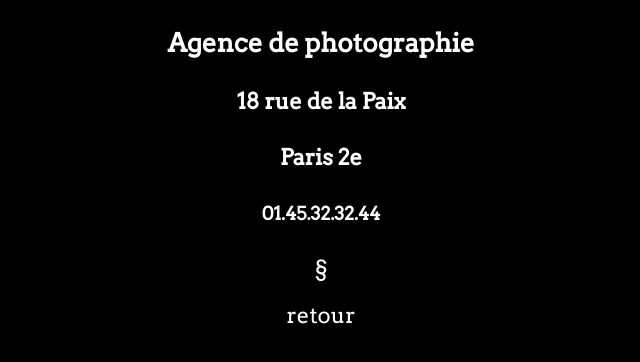
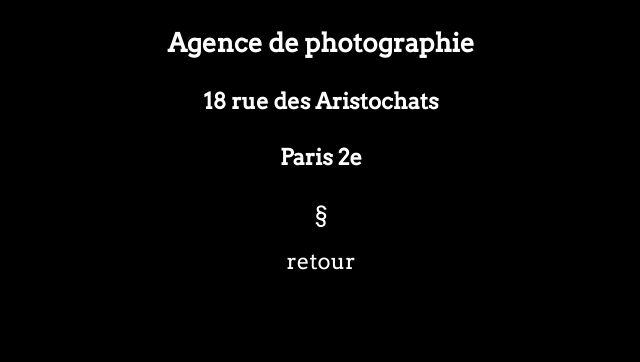
Before and after one commit to egovelox/atelier_decouverte_faber, a website: page public/pages/contact.html in a window 1280 px wide. Shown: the part 86-448 px from the top of the page, without its empty margins (319-959 px from the left). Drawn offline with Linux system fonts and the light colour scheme.

Commit message:
Update README.md and last corrections

```diff
--- a/package.json
+++ b/package.json
@@ -1,9 +1,10 @@
 {
   "name": "testatelier",
   "version": "1.0.0",
-  "description": "test atelier",
+  "description": "test atelier on node v10.16.3",
   "main": "server.js",
   "scripts": {
+    "start": "nodemon server.js",
     "test": "echo \"Error: no test specified\" && exit 1"
   },
   "author": "",
@@ -18,5 +19,8 @@
     "helmet": "^3.21.2",
     "morgan": "^1.9.1",
     "mysql": "^2.17.1"
+  },
+  "devDependencies": {
+    "nodemon": "^2.0.15"
   }
 }
--- a/public/pages/contact.html
+++ b/public/pages/contact.html
@@ -16,9 +16,8 @@
   <div>
     <h1>AnimaL</h1>
     <h3>Agence de photographie</h3>
-    <h4>18 rue de la Paix</h3>
+    <h4>18 rue des Aristochats</h3>
     <h4>Paris 2e</h3>
-    <h5>01.45.32.32.44</h3>
   </div>
   <div>&sect;</div>
   <div class="menu">
--- a/public/styles/index.css
+++ b/public/styles/index.css
@@ -11,7 +11,7 @@ html {
   height: 500px;
   background-size: cover; /* Resize the image to cover the entire container */
   background-position: right;
-  border: .2rem solid  white;
+  border: .2rem solid white;
   border-radius: 50%;
   margin: auto;
 }
```
Also changed, not shown: public/pages/galerie.html (+1 -1 lines), README.md, 1 other file.
